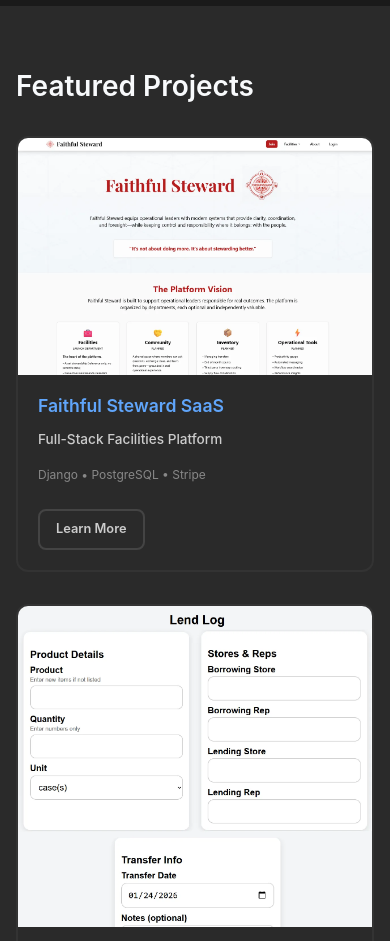
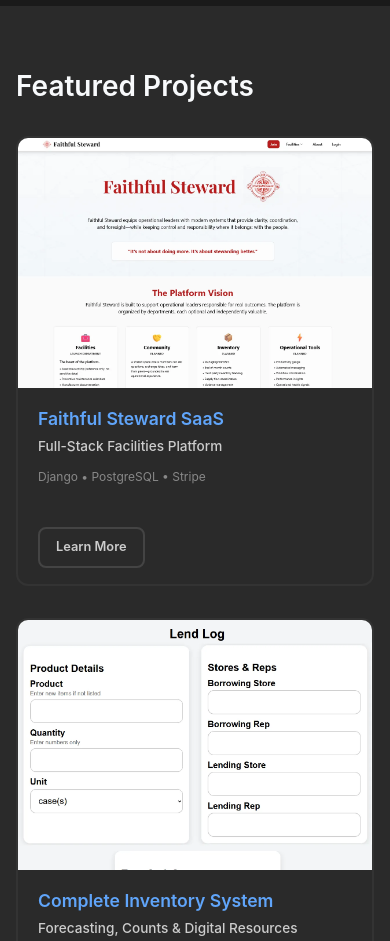
Before and after one commit to SheldonKCalicott/techniche-services, a website: page index.html in a window 390 px wide. Shown: the part 2340-3281 px from the top of the page. Drawn offline with Linux system fonts and the light colour scheme.

Commit message:
Replace flex layout with fixed dimensions for consistent featured project cards

```diff
--- a/styles.css
+++ b/styles.css
@@ -1021,9 +1021,8 @@
     overflow: hidden;
     border: 2px solid #333;
     transition: all 0.3s ease;
-    display: flex;
-    flex-direction: column;
-    min-height: 450px;
+    height: 500px;
+    width: 100%;
 }
 
 .accomplishment-card:hover {
@@ -1033,10 +1032,8 @@
 }
 
 .accomplishment-image {
-    height: 60%;
-    min-height: 250px;
+    height: 300px;
     overflow: hidden;
-    flex-shrink: 0;
 }
 
 .accomplishment-image img {
@@ -1053,17 +1050,13 @@
 
 .accomplishment-content {
     padding: 1.5rem;
-    height: 40%;
-    display: flex;
-    flex-direction: column;
-    gap: 0.75rem;
-    justify-content: space-between;
-    flex-shrink: 0;
+    height: 200px;
+    position: relative;
 }
 
 .accomplishment-content h3 {
     color: #60a5fa;
-    margin: 0;
+    margin: 0 0 0.75rem 0;
     font-size: 1.2rem;
     font-weight: 600;
     line-height: 1.2;
@@ -1071,7 +1064,7 @@
 
 .accomplishment-subtitle {
     color: #ccc;
-    margin: 0;
+    margin: 0 0 1rem 0;
     font-size: 0.9rem;
     font-weight: 500;
     line-height: 1.3;
@@ -1088,13 +1081,14 @@
 .accomplishment-tools {
     color: #888;
     font-size: 0.8rem;
-    margin: 0.25rem 0;
+    margin: 0 0 2rem 0;
     line-height: 1.3;
 }
 
 .accomplishment-content .btn {
-    align-self: flex-start;
-    margin-top: 0.5rem;
+    position: absolute;
+    bottom: 1.5rem;
+    left: 1.5rem;
     padding: 0.6rem 1.2rem;
     font-size: 0.85rem;
 }
@@ -1108,26 +1102,39 @@
     }
 
     .accomplishment-card {
-        min-height: 400px;
+        height: 450px;
     }
 
     .accomplishment-image {
-        height: 55%;
-        min-height: 220px;
+        height: 250px;
     }
 
     .accomplishment-content {
         padding: 1.25rem;
-        height: 45%;
-        gap: 0.6rem;
+        height: 200px;
     }
 
     .accomplishment-content h3 {
         font-size: 1.1rem;
+        margin: 0 0 0.6rem 0;
     }
 
     .accomplishment-subtitle {
         font-size: 0.85rem;
+        margin: 0 0 0.8rem 0;
+    }
+
+    .accomplishment-tools {
+        font-size: 0.75rem;
+        margin: 0 0 1.5rem 0;
+    }
+
+    .accomplishment-content .btn {
+        bottom: 1.25rem;
+        left: 1.25rem;
+        padding: 0.5rem 1rem;
+        font-size: 0.8rem;
+    }
     }
 
     .accomplishment-tools {
```
